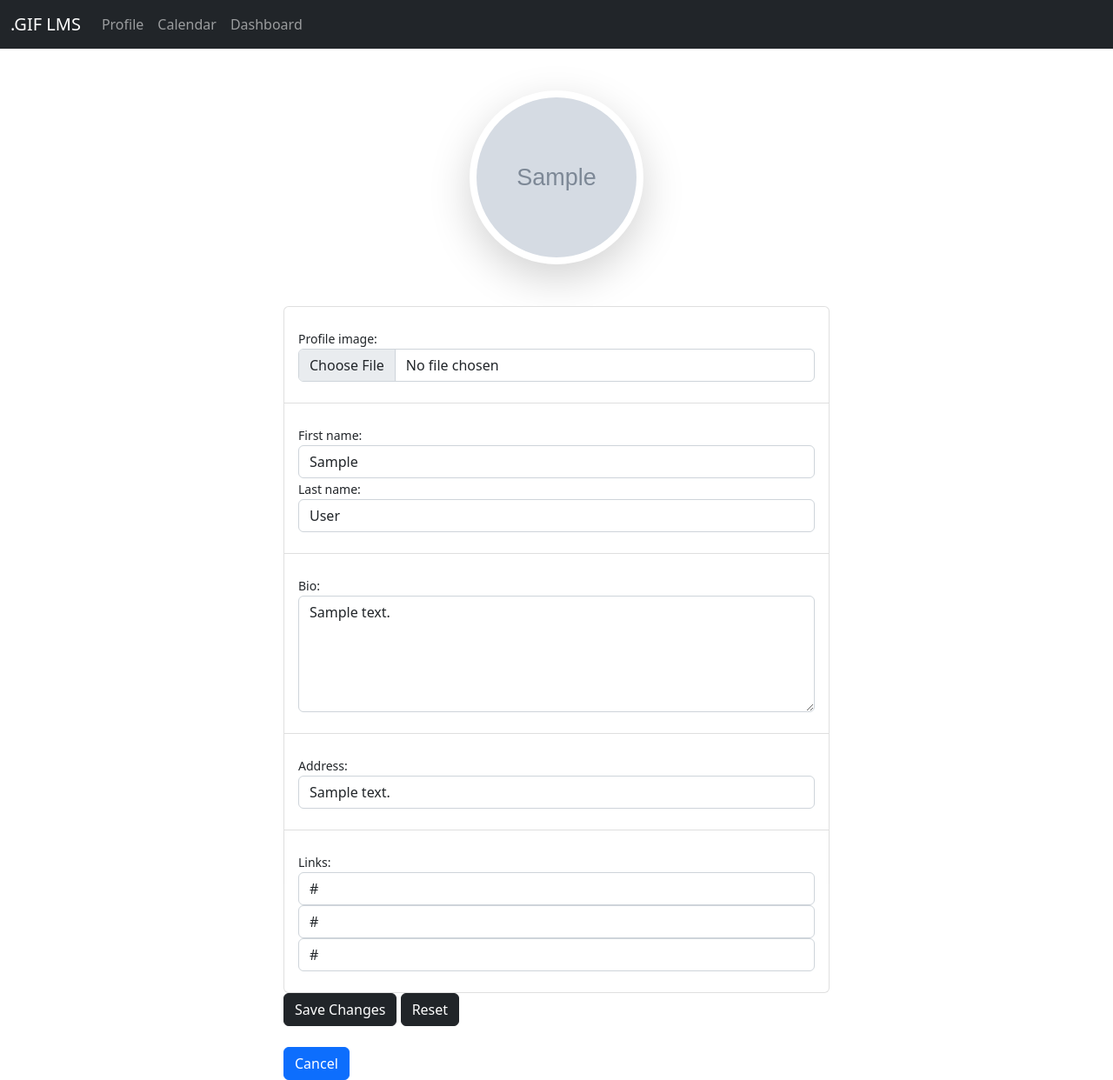
After one commit to enoua5/tarp-lms-clone, a Django app: page /account/editprofile in a window 1280 px wide. The commit adds this page. Shown: the whole page at 87% size. Run offline with Django 3.2, Linux system fonts and the light colour scheme; a user stored in the database is signed in; tables that the repository leaves empty hold one stand-in row (values such as "Sample post"); grey boxes marked "Sample" are stand-in pictures.

Commit message:
Created form to edit user and profile information, continued styling profile and edit page

```diff
--- /dev/null
+++ b/account/forms.py
@@ -0,0 +1,25 @@
+from django import forms
+from django.contrib.auth.models import User
+from .models import Profile
+
+
+class UpdateUserForm(forms.ModelForm):
+    first_name = forms.CharField(max_length=100, widget=forms.TextInput(attrs={'class': 'form-control'}))
+    last_name = forms.CharField(max_length=100, widget=forms.TextInput(attrs={'class': 'form-control'}))
+
+    class Meta:
+        model = User
+        fields = ['first_name', 'last_name']
+
+
+class UpdateProfileForm(forms.ModelForm):
+    image = forms.ImageField(widget=forms.FileInput(attrs={'class': 'form-control', 'type': 'file'}), required=False)
+    bio = forms.CharField(widget=forms.Textarea(attrs={'class': 'form-control', 'rows': 5}))
+    address = forms.CharField(max_length=200, widget=forms.TextInput(attrs={'class': 'form-control'}))
+    link1 = forms.URLField(max_length=200, widget=forms.URLInput(attrs={'class': 'form-control'}))
+    link2 = forms.URLField(max_length=200, widget=forms.URLInput(attrs={'class': 'form-control'}))
+    link3 = forms.URLField(max_length=200, widget=forms.URLInput(attrs={'class': 'form-control'}))
+
+    class Meta:
+        model = Profile
+        fields = ['image', 'bio', 'address', 'link1', 'link2', 'link3']
--- a/account/models.py
+++ b/account/models.py
@@ -6,7 +6,8 @@ from django.contrib.auth.models import User
 class Profile(models.Model):
     user = models.OneToOneField(User, on_delete=models.CASCADE)
     image = models.ImageField(default='profile_images/default_profile.png', upload_to='profile_images')
-    bio = models.CharField(max_length=300)
+    bio = models.CharField(max_length=300, default='bio')
+    address = models.CharField(max_length=200, default='address')
     link1 = models.URLField(max_length=200)
     link2 = models.URLField(max_length=200)
     link3 = models.URLField(max_length=200)
--- /dev/null
+++ b/account/templates/account/edit.html
@@ -0,0 +1,45 @@
+{% extends 'main/base.html' %}
+{% block body %}
+    <div class="col-md-6 offset-3">
+        <div class="row">
+            <img src="{{ user.profile.image.url }}" class="rounded-circle shadow-lg p-2 my-5 mx-auto" style="width: 200px; height: 200px;">
+        </div>
+
+        <div class="row">
+            <div class="form-content">
+                <form method="POST" enctype="multipart/form-data">
+                    {% csrf_token %}
+                        <ul class="list-group">
+                            <li class="list-group-item py-4">
+                                <label class="small">Profile image:</label>
+                                    {{ profile_form.image }}
+                            </li>
+                            <li class="list-group-item py-4">
+                                <label class="small">First name:</label>
+                                {{ user_form.first_name }}
+                                <label class="small">Last name:</label>
+                                {{ user_form.last_name }}
+                            </li>
+                            <li class="list-group-item py-4">
+                                <label class="small">Bio:</label>
+                                {{ profile_form.bio }}
+                            </li>
+                            <li class="list-group-item py-4">
+                                <label class="small">Address:</label>
+                                {{ profile_form.address }}
+                            </li>
+                            <li class="list-group-item py-4">
+                                <label class="small">Links:</label>
+                                {{ profile_form.link1 }}
+                                {{ profile_form.link2 }}
+                                {{ profile_form.link3 }}
+                            </li>
+                        </ul>
+                    <button type="submit" class="btn btn-dark">Save Changes</button>
+                    <button type="reset" class="btn btn-dark">Reset</button>
+                </form>
+            </div>
+        </div>
+        <a class="btn btn-primary mt-4" href="{% url 'account:profile' %}" role="button">Cancel</a>
+    </div>
+{% endblock %}
--- a/account/urls.py
+++ b/account/urls.py
@@ -5,4 +5,5 @@ app_name = 'account'
 
 urlpatterns = [
     path('profile/', views.profile, name='profile'),
+    path('editprofile', views.edit, name='editprofile')
 ]
--- a/account/views.py
+++ b/account/views.py
@@ -1,8 +1,26 @@
-from django.shortcuts import render
+from django.shortcuts import render, redirect
 from django.contrib.auth.decorators import login_required
+from .forms import UpdateUserForm, UpdateProfileForm
 
 
 # Create your views here.
 @login_required
 def profile(request):
     return render(request, 'account/profile.html', {})
+
+
+@login_required
+def edit(request):
+    if request.method == 'POST':
+        user_form = UpdateUserForm(request.POST, instance=request.user)
+        profile_form = UpdateProfileForm(request.POST, request.FILES, instance=request.user.profile)
+
+        if user_form.is_valid() and profile_form.is_valid():
+            user_form.save()
+            profile_form.save()
+            return redirect('account:profile')
+    else:
+        user_form = UpdateUserForm(instance=request.user)
+        profile_form = UpdateProfileForm(instance=request.user.profile)
+
+    return render(request, 'account/edit.html', {'user_form': user_form, 'profile_form': profile_form})
```
Also changed, not shown: account/templates/account/profile.html (+18 -8 lines).
